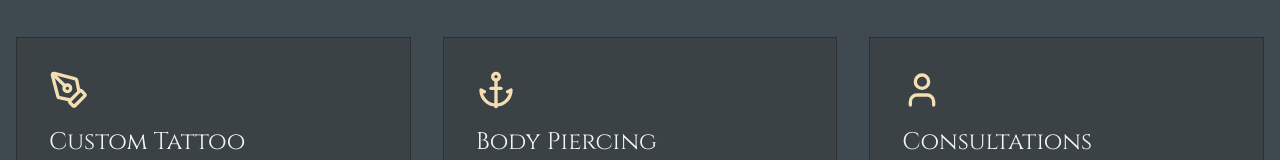
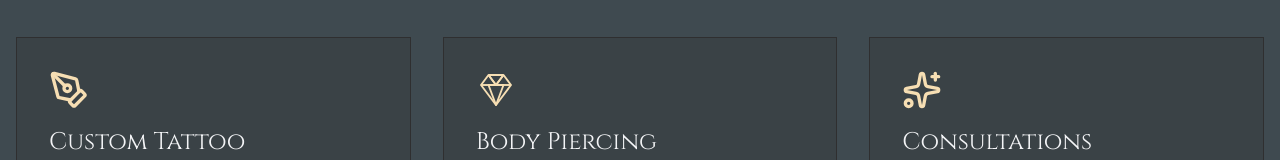
Before and after one commit to colelatour/AnthemTatooAndPiercing, a React (Vite) app: page / in a window 1280 px wide. Shown: the part 1380-1540 px from the top of the page. Built offline with nearby package versions, Linux system fonts and the light colour scheme.

Commit message:
slight changes

```diff
--- a/App.tsx
+++ b/App.tsx
@@ -1,12 +1,61 @@
 // To run website use: npm run dev
 
 import React, { useState, useEffect } from 'react';
-import { Menu, X, Anchor, PenTool, Lock, User as UserIcon, Eye, EyeOff } from 'lucide-react';
+import { Menu, X, PenTool, Lock, User as UserIcon, Eye, EyeOff, Sparkles } from 'lucide-react';
 import bcrypt from 'bcryptjs';
 import { ViewState, Artist, JewelryItem, User, HomepageContent, Specialty, JewelryTag } from './types';
 import { INITIAL_ARTISTS, SERVICES, SPECIALTY_LABELS } from './constants';
 import Footer from './components/Footer';
 import AdminDashboard from './components/AdminDashboard';
+
+const DiamondGem: React.FC<{ size?: number }> = ({ size = 40 }) => (
+  <svg
+    width={size}
+    height={size}
+    viewBox="0 0 64 64"
+    fill="none"
+    xmlns="http://www.w3.org/2000/svg"
+    aria-hidden="true"
+    focusable="false"
+  >
+    <path
+      d="M8 24L20 8H44L56 24L32 56L8 24Z"
+      stroke="currentColor"
+      strokeWidth="3"
+      strokeLinejoin="round"
+    />
+    <path
+      d="M20 8L32 24L44 8"
+      stroke="currentColor"
+      strokeWidth="3"
+      strokeLinejoin="round"
+    />
+    <path
+      d="M8 24H56"
+      stroke="currentColor"
+      strokeWidth="3"
+      strokeLinejoin="round"
+    />
+    <path
+      d="M32 24L20 8"
+      stroke="currentColor"
+      strokeWidth="3"
+      strokeLinejoin="round"
+    />
+    <path
+      d="M32 24L44 8"
+      stroke="currentColor"
+      strokeWidth="3"
+      strokeLinejoin="round"
+    />
+    <path
+      d="M32 56L20 24L32 24L44 24L32 56Z"
+      stroke="currentColor"
+      strokeWidth="3"
+      strokeLinejoin="round"
+    />
+  </svg>
+);
 
 const App: React.FC = () => {
   const [view, setView] = useState<ViewState>(ViewState.HOME);
@@ -357,9 +406,10 @@ const App: React.FC = () => {
                     {safeHomepageContent.services.map(service => (
                       <div key={service.id} className="bg-ink-slate/30 p-8 border border-ink-slate hover:border-ink-gold transition-colors group">
                         <div className="mb-4 text-ink-gold group-hover:scale-110 transition-transform duration-300">
-                           {service.iconName === 'pen-tool' && <PenTool size={40} />}
-                           {service.iconName === 'anchor' && <Anchor size={40} />}
-                           {service.iconName === 'message-circle' && <UserIcon size={40} />}
+                          {service.id === 's1' && <PenTool size={40} />}
+                          {service.id === 's2' && <DiamondGem size={40} />}
+                          {service.id === 's3' && <Sparkles size={40} />}
+                          {service.id !== 's1' && service.id !== 's2' && service.id !== 's3' && <PenTool size={40} />}
                         </div>
                         <h3 className="text-2xl font-serif mb-2 text-gray-100">{service.title}</h3>
                         <p className="text-ink-gold font-bold mb-4">{service.priceRange}</p>
--- a/components/AdminDashboard.tsx
+++ b/components/AdminDashboard.tsx
@@ -546,18 +546,6 @@ const AdminDashboard: React.FC<AdminDashboardProps> = ({
                           value={editingService.description}
                           onChange={(e) => setEditingService({ ...editingService, description: e.target.value })}
                         />
-                      </div>
-                      <div>
-                        <label className="block text-xs text-gray-400 mb-1">Icon</label>
-                        <select
-                          className="w-full bg-ink-dark border border-ink-mud rounded p-2 text-white text-sm focus:border-ink-gold outline-none"
-                          value={editingService.iconName}
-                          onChange={(e) => setEditingService({ ...editingService, iconName: e.target.value })}
-                        >
-                          <option value="pen-tool">Pen Tool</option>
-                          <option value="anchor">Anchor</option>
-                          <option value="message-circle">Message Circle</option>
-                        </select>
                       </div>
                       <div className="flex gap-2">
                         <button
--- a/constants.ts
+++ b/constants.ts
@@ -64,13 +64,13 @@ export const SERVICES: Service[] = [
     title: 'Body Piercing',
     priceRange: '$40 - $120',
     description: 'Professional piercing services using implant-grade titanium jewelry.',
-    iconName: 'anchor'
+    iconName: 'diamond'
   },
   {
     id: 's3',
     title: 'Consultations',
     priceRange: 'Free',
     description: '30-minute sessions to discuss your ideas, placement, and pricing.',
-    iconName: 'message-circle'
+    iconName: 'sparkles'
   }
 ];
```
Also changed, not shown: 1 other file (tests, documents, lock files or other folders).
